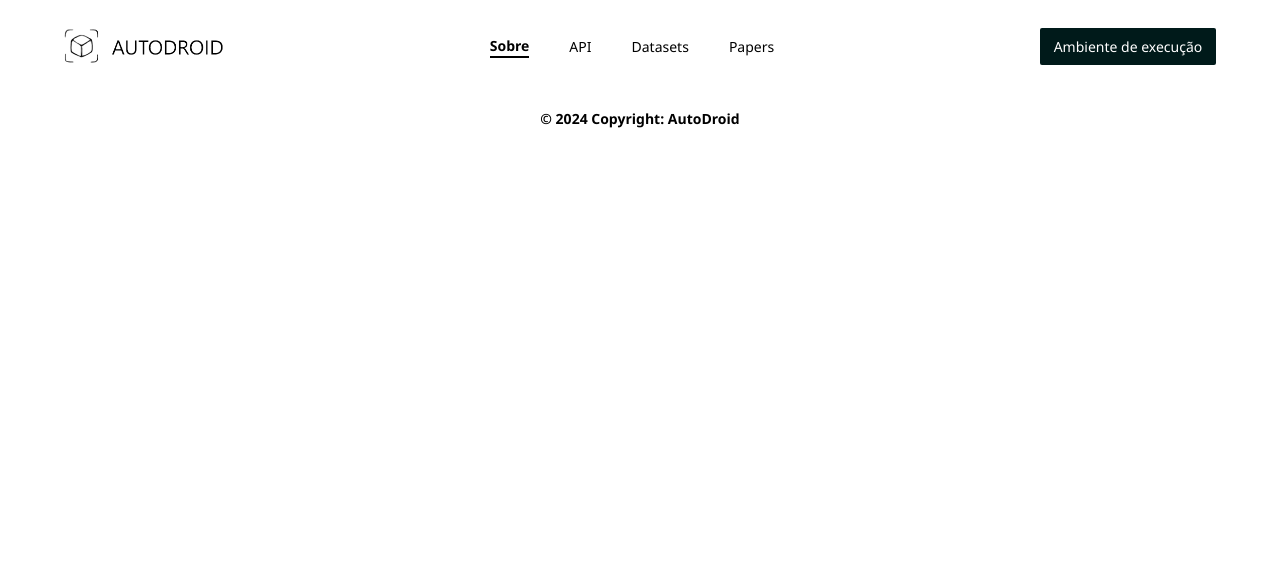
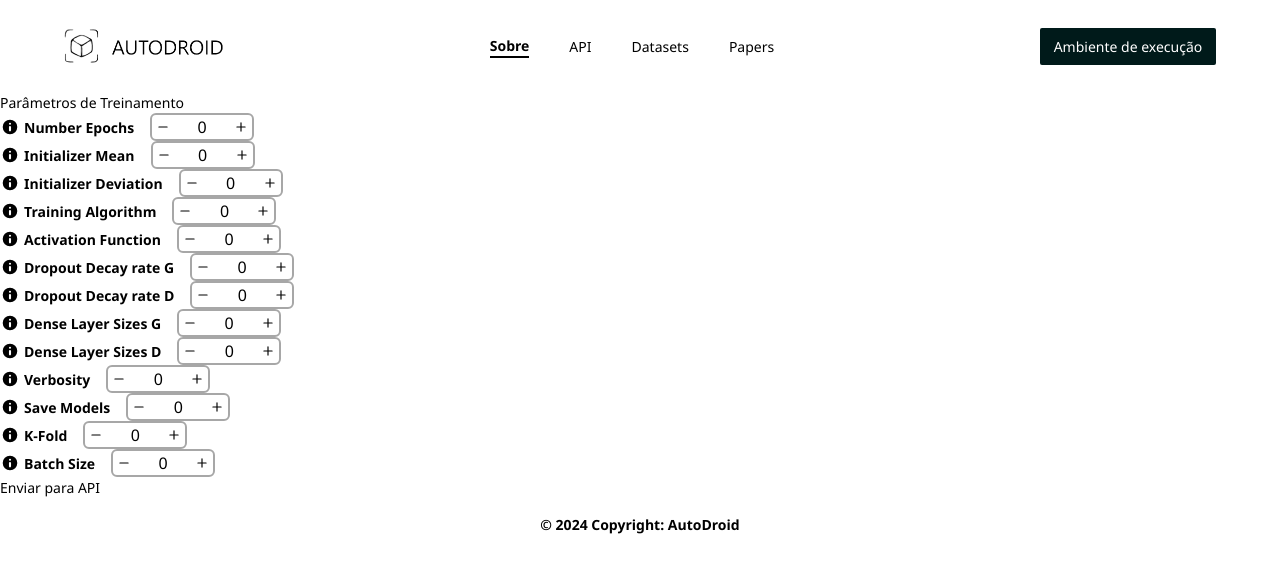
Before and after one commit to LeonardoSonco/TCC, a React (Create React App) app: page /training in a window 1280 px wide. Shown: the top 572 px of the page. Built offline with nearby package versions, Linux system fonts and the light colour scheme.

Commit message:
feat(): adicionando página de execução

```diff
--- a/package.json
+++ b/package.json
@@ -11,6 +11,8 @@
     "@types/react": "^18.2.60",
     "@types/react-dom": "^18.2.19",
     "feather-icons": "^4.29.1",
+    "flowbite": "^2.3.0",
+    "flowbite-react": "^0.7.8",
     "react": "^18.2.0",
     "react-dom": "^18.2.0",
     "react-feather": "^2.0.10",
--- /dev/null
+++ b/public/parameters.json
@@ -0,0 +1,69 @@
+{
+    "Number Epochs": [{
+        "label": "Number Epochs",
+        "descritpion": "xxxxxxxxx",
+        "value": 0
+    }],
+    "Initializer Mean": [{
+        "label": "Initializer Mean",
+        "descritpion": "xxxxxxxxx",
+        "value": 0
+    }],
+    "Initializer Deviation": [{
+        "label": "Initializer Deviation",
+        "descritpion": "xxxxxxxxx",
+        "value": 0
+    }],
+
+    "Training Algorithm": [{
+        "label": "Training Algorithm",
+        "descritpion": "xxxxxxxxx",
+        "value": 0
+    }],
+    "Activation Function": [{
+        "label": "Activation Function",
+        "descritpion": "xxxxxxxxx",
+        "value": 0
+    }],
+    "Dropout Decay rate G": [{
+        "label": "Dropout Decay rate G",
+        "descritpion": "xxxxxxxxx",
+        "value": 0
+    }],
+    "Dropout Decay rate D": [{
+        "label": "Dropout Decay rate D",
+        "descritpion": "xxxxxxxxx",
+        "value": 0
+    }],
+    "Dense Layer Sizes G": [{
+        "label": "Dense Layer Sizes G",
+        "descritpion": "xxxxxxxxx",
+        "value": 0
+    }],
+    "Dense Layer Sizes D": [{
+        "label": "Dense Layer Sizes D",
+        "descritpion": "xxxxxxxxx",
+        "value": 0
+    }],
+    "Verbosity": [{
+        "label": "Verbosity",
+        "descritpion": "xxxxxxxxx",
+        "value": 0
+    }],
+    "Save Models": [{
+        "label": "Save Models",
+        "descritpion": "xxxxxxxxx",
+        "value": 0
+    }],
+    "K-Fold": [{
+        "label": "K-Fold",
+        "descritpion": "xxxxxxxxx",
+        "value": 0
+    }],
+    "Batch Size": [{
+        "label": "Batch Size",
+        "descritpion": "xxxxxxxxx",
+        "value": 0
+    }]
+
+}
--- a/src/App.tsx
+++ b/src/App.tsx
@@ -9,6 +9,7 @@ import PapersPage from "./pages/PapersPage";
 import ApiPage from "./pages/ApiPage";
 import DatasetPage from "./pages/DatasetPage";
 import AboutPage from "./pages/AboutPage";
+import ExecutionPage from "./pages/ExecutionPage";
 
 function App() {
   return (
@@ -19,6 +20,7 @@ function App() {
         <Route path="/api" element={<ApiPage />}></Route>
         <Route path="/dataset" element={<DatasetPage />}></Route>
         <Route path="/papers" element={<PapersPage />}></Route>
+        <Route path="/training" element={<ExecutionPage />}></Route>
       </Routes>
 
       <Footer />
--- a/src/components/Header/index.tsx
+++ b/src/components/Header/index.tsx
@@ -222,7 +222,8 @@ export default function Header() {
         </header>
       ) : (
         <header className="flex justify-between px-16 py-4 items-center bg-gray_header">
-          <img src={Logo} alt="" className="w-40" />
+          <Link to="/training"> <img src={Logo} alt="" className="w-40" /></Link>
+
 
           <ul className="flex items-center gap-10 font-medium">
             <Link
--- /dev/null
+++ b/src/components/Parameters/index.tsx
@@ -0,0 +1,65 @@
+import { Info, Plus, Minus } from "react-feather";
+import { useState } from "react";
+
+interface ParameterComponentProps {
+  label: string;
+  onChange: (value: number) => void;
+}
+
+const ParametersComponent: React.FC<ParameterComponentProps> = ({
+  label,
+  onChange,
+}) => {
+  const [value, setValue] = useState<number>(0);
+
+  const handleInputChange = (newValue: number) => {
+    setValue(newValue);
+    onChange(newValue);
+  };
+
+  const decreaseValue = () => {
+    if (value > 0) {
+      const newValue = value - 1;
+      setValue(newValue);
+      onChange(newValue);
+    }
+  };
+
+  const increaseValue = () => {
+    const newValue = value + 1;
+    setValue(newValue);
+    onChange(newValue);
+  };
+
+  return (
+    <>
+      <div className="flex items-center">
+        <Info
+          size={20}
+          color="#FFFFFF"
+          fill="black"
+          className="font-bold"
+          strokeWidth={2.5}
+        />
+        <h4 className="mr-3 px-1 font-bold">{label}</h4>
+        <div className="flex items-center border-2 border-gray rounded-md">
+          <button onClick={decreaseValue} className="px-1">
+            <Minus size={14} />
+          </button>
+          <input
+            type="text"
+            inputMode="numeric"
+            value={value}
+            onChange={(e) => handleInputChange(parseInt(e.target.value))}
+            className="border-none  w-14 h-6 text-center"
+          />
+          <button onClick={increaseValue} className="px-1">
+            <Plus size={14} />
+          </button>
+        </div>
+      </div>
+    </>
+  );
+};
+
+export default ParametersComponent;
--- /dev/null
+++ b/src/pages/ExecutionPage/index.tsx
@@ -0,0 +1,73 @@
+import { useEffect, useState } from "react";
+import ParametersComponent from "../../components/Parameters";
+
+const ExecutionPage: React.FC = () => {
+
+  const [jsonData, setJsonData] = useState<any | null>(null);
+
+  useEffect(() => {
+    const fetchData = async () => {
+      try {
+        const response = await fetch("./parameters.json", {
+          headers: {
+            accept: "application/json",
+            "User-agent": "learning app",
+          },
+        });
+        const data = await response.json();
+
+        setJsonData(data);
+      } catch (error) {
+        console.error("Erro ao buscar JSON:", error);
+      }
+    };
+
+    fetchData();
+  }, []);
+
+  // Função para manipular a alteração dos valores dos parâmetros
+  const handleParameterChange = (
+    parameter: any,
+    value: number
+  ) => {
+    setJsonData((prevData: any) => ({
+        ...prevData,
+        [parameter.label]: [{...parameter , value: value }],
+      }));
+    };
+
+
+
+  // Função para lidar com o envio dos valores para a API
+  const handleSubmit = () => {
+    // Faça a chamada da API passando os valores de parameterValues
+    console.log("Valores enviados para a API:", jsonData);
+    // Aqui você pode usar uma biblioteca como axios para fazer a chamada da API
+  };
+
+  return (
+    <div>
+      <h1>Parâmetros de Treinamento</h1>
+
+
+
+      {jsonData && Object.keys(jsonData).map((key: string) => // Object.keys(jsonData) retorna as chaves do objeto jsonData como um array, que então é mapeado para renderizar os componentes ParametersComponent
+      jsonData[key].map((parameter: any) => (
+            <ParametersComponent
+              key={parameter.label} // Certifique-se de ter uma chave única para cada componente na iteração
+              label={parameter.label}
+              onChange={(valueParameters) =>
+                handleParameterChange(parameter, valueParameters)
+              }
+            />
+          ))
+        )}
+
+
+      {/* Botão para enviar os valores para a API */}
+      <button onClick={handleSubmit}>Enviar para API</button>
+    </div>
+  );
+};
+
+export default ExecutionPage;
--- a/tailwind.config.js
+++ b/tailwind.config.js
@@ -1,6 +1,6 @@
 /** @type {import('tailwindcss').Config} */
 module.exports = {
-  content: ["./src/**/*.{js,jsx,ts,tsx}"],
+  content: ["./src/**/*.{js,jsx,ts,tsx}",'node_modules/flowbite-react/lib/esm/**/*.js'],
   theme: {
     extend: {
       colors: {
@@ -19,5 +19,7 @@ module.exports = {
       }
     },
   },
-  plugins: [],
+  plugins: [
+    require('flowbite/plugin')
+  ],
 };
```
Also changed, not shown: 1 other file (tests, documents, lock files or other folders).
